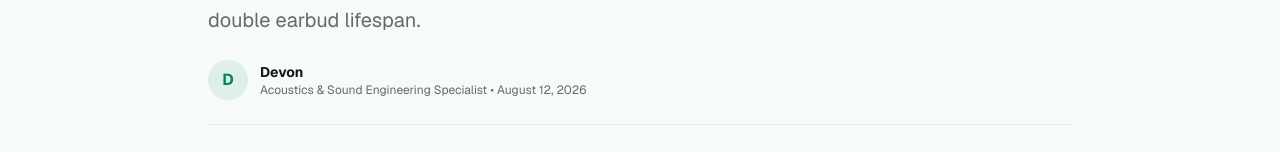
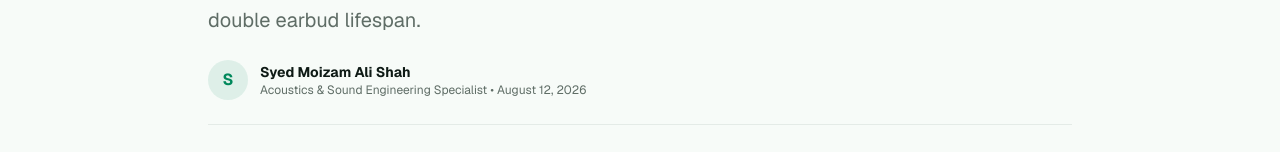
Before and after one commit to anniedevon0-glitch/affiliant-earbudlab, a Next.js app: page /articles/battery-degradation-explained in a window 1280 px wide. Shown: the part 286-438 px from the top of the page. Built offline with nearby package versions, Linux system fonts and the light colour scheme.

Commit message:
Show Syed Moizam Ali Shah as article author

```diff
--- a/app/articles/[slug]/page.tsx
+++ b/app/articles/[slug]/page.tsx
@@ -57,7 +57,7 @@ const articlesMap: Record<string, ArticleData> = {
     category: 'Durability & Acoustic Testing',
     title: 'The Great Waterproof Earbud Test: IPX4 vs IPX7 vs Real Sweat & Steam',
     subtitle: 'Why lab IP ratings fail in the gym and shower, and how acoustic mesh seals determine true long-term durability.',
-    author: 'Devon',
+    author: 'Syed Moizam Ali Shah',
     authorRole: 'Acoustics & Sound Engineering Specialist',
     date: 'August 15, 2026',
     tldr: 'Standard IPX ratings test pure, static room-temperature water. They do not simulate corrosive salt sweat, soap surfactants, or high-velocity steam. An IPX7 rating can still suffer driver corrosion and charging contact oxidation within 6 months if acoustic vents lack hydrophobic ePTFE membranes and contacts are not wiped dry.',
@@ -159,7 +159,7 @@ const articlesMap: Record<string, ArticleData> = {
     category: 'Acoustic Physics & Driver Design',
     title: 'Giant Drivers vs Acoustic Tuning: Why 13mm Does not Mean Better Bass',
     subtitle: 'The physics of in-ear acoustic chambers, diaphragm mass, and why smaller composite drivers often deliver cleaner sub-bass.',
-    author: 'Devon',
+    author: 'Syed Moizam Ali Shah',
     authorRole: 'Acoustics & Sound Engineering Specialist',
     date: 'August 18, 2026',
     tldr: 'Marketing routinely hypes 13mm or 14.2mm drivers as superior bass machines. In reality, large budget diaphragms suffer from excessive moving mass, cone breakup, and sluggish transient response. A precision-tuned 8mm to 10mm composite driver with balanced front/rear acoustic chamber dampening delivers faster, deeper, and less muddy bass.',
@@ -240,7 +240,7 @@ const articlesMap: Record<string, ArticleData> = {
     category: 'Battery Chemistry & Longevity',
     title: 'Wireless Earbud Battery Degradation: Why Your Earbuds Die in 18 Months',
     subtitle: 'The micro lithium-ion cell chemistry, charging case voltage stress, and practical habits to double earbud lifespan.',
-    author: 'Devon',
+    author: 'Syed Moizam Ali Shah',
     authorRole: 'Acoustics & Sound Engineering Specialist',
     date: 'August 12, 2026',
     tldr: 'True Wireless earbuds use tiny 35mAh to 55mAh lithium-ion cells. Because earbuds are stored in charging cases at 100% state-of-charge (4.2V to 4.35V) continuously at warm ambient temperatures, high voltage stress and calendar aging cause 30% to 50% capacity loss within 18 months.',
@@ -299,7 +299,7 @@ const articlesMap: Record<string, ArticleData> = {
     category: 'Bluetooth Codecs & DSP Transmission',
     title: 'Gaming Latency & Bluetooth Codecs: aptX vs AAC vs Dedicated Gaming Mode',
     subtitle: 'Where audio delay originates in the Bluetooth stack and how 40ms low-latency modes synchronize competitive audio.',
-    author: 'Devon',
+    author: 'Syed Moizam Ali Shah',
     authorRole: 'Acoustics & Sound Engineering Specialist',
     date: 'August 10, 2026',
     tldr: 'Standard Bluetooth audio introduces 150ms to 250ms of audio delay due to operating system audio buffers and packet re-transmission queues. Dedicated Low Latency Gaming Modes (40ms to 60ms) reduce the buffer depth and prioritize real-time packet delivery for synchronized gameplay.',
@@ -358,7 +358,7 @@ const articlesMap: Record<string, ArticleData> = {
     category: 'Acoustics & Psychoacoustics',
     title: 'Fit & Acoustic Seal: The Missing Gate Before Judging Earbud Sound Quality',
     subtitle: 'Why an imperfect canal seal eliminates 15dB of sub-bass and causes Active Noise Cancellation to fail.',
-    author: 'Devon',
+    author: 'Syed Moizam Ali Shah',
     authorRole: 'Acoustics & Sound Engineering Specialist',
     date: 'August 08, 2026',
     tldr: 'An acoustic air leak of just 1mm causes sub-bass cancellation below 100Hz, stripping away up to 15dB to 20dB of perceived low-end weight. Furthermore, feedback ANC microphones depend on a sealed ear canal to calculate anti-noise phase. Testing ear-tip sizing is the single most important audio upgrade you can make.',
@@ -416,7 +416,7 @@ const articlesMap: Record<string, ArticleData> = {
     category: 'Sound Engineering Deep Dive',
     title: 'The $25 ANC Trap—Sound Engineering Reality vs Marketing Hype',
     subtitle: 'Why sub-$30 Active Noise Cancelling earbuds might be a manufacturing compromise, and why acoustic fundamentals beat digital band-aids.',
-    author: 'Devon',
+    author: 'Syed Moizam Ali Shah',
     authorRole: 'Acoustics & Sound Engineering Specialist',
     date: 'July 30, 2026',
     tldr: 'Building true active noise cancellation costs minimum $12 to $18 in hardware BOM alone (dual microphones, low-noise pre-amps, dedicated DSP). Sub-$30 earbuds cut corners with single-mic feedforward circuits that generate acoustic hissing, distort bass, and drain micro-batteries without blocking meaningful low-frequency noise.',
```
